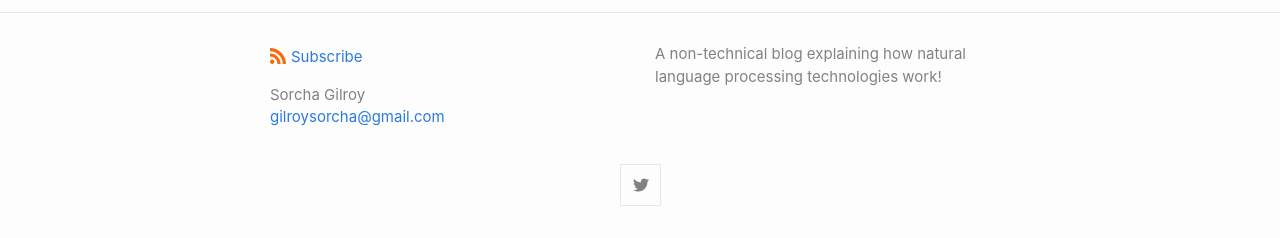
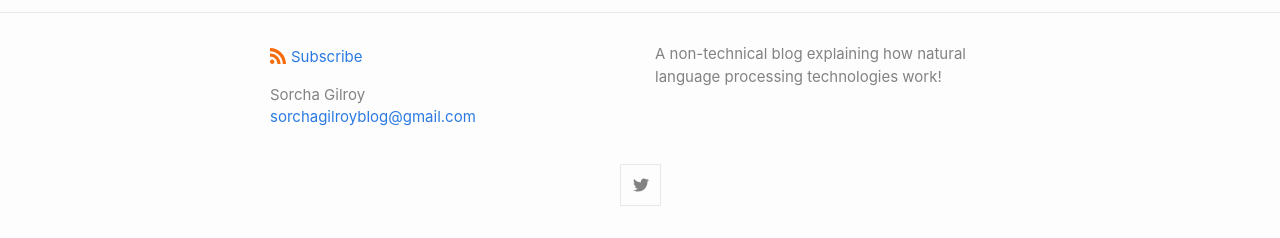
Before and after one commit to sorchagilroy/sorchagilroy.github.io, a Jekyll site: the page built from index.md, in a window 1280 px wide. Shown: the part 659-897 px from the top of the page. Built offline with Jekyll 4.4.1, drawn with Linux system fonts in a browser that asks for light colours.

Commit message:
updating email

```diff
--- a/_config.yml
+++ b/_config.yml
@@ -1,7 +1,7 @@
 title: Teaching computers to talk
 author:
   name: Sorcha Gilroy
-  email: gilroysorcha@gmail.com
+  email: sorchagilroyblog@gmail.com
 description: > # this means to ignore newlines until "show_excerpts:"
   A non-technical blog explaining how natural language processing technologies work!
 
```
